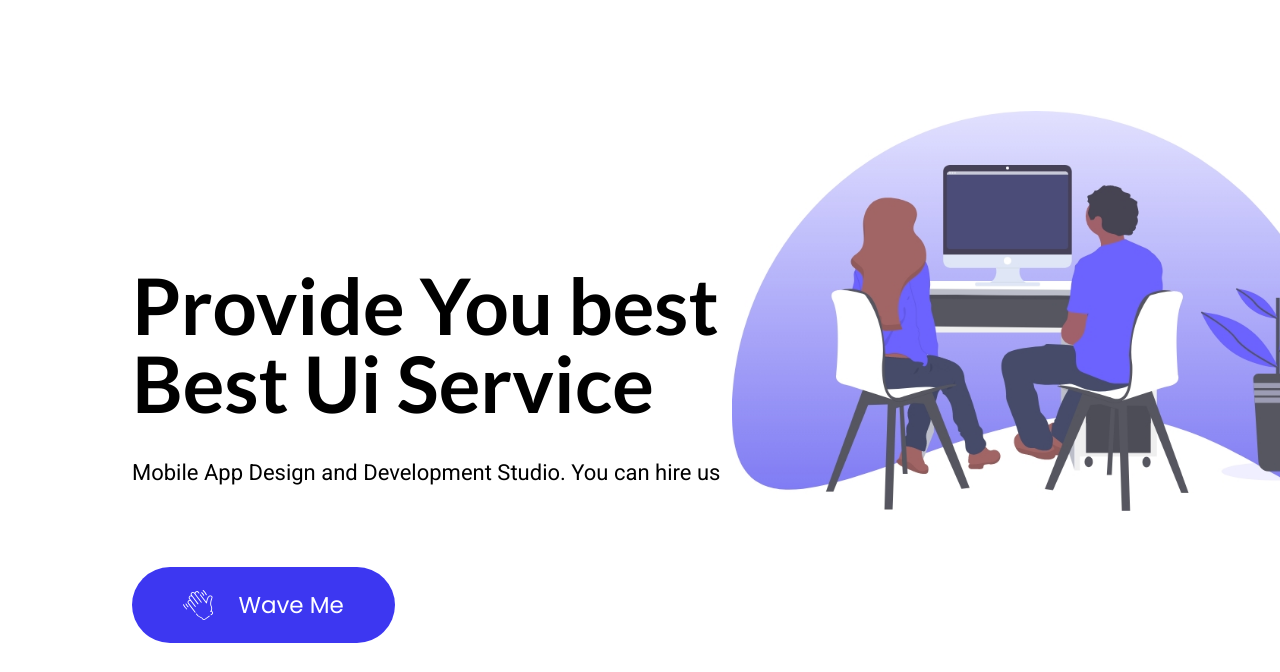
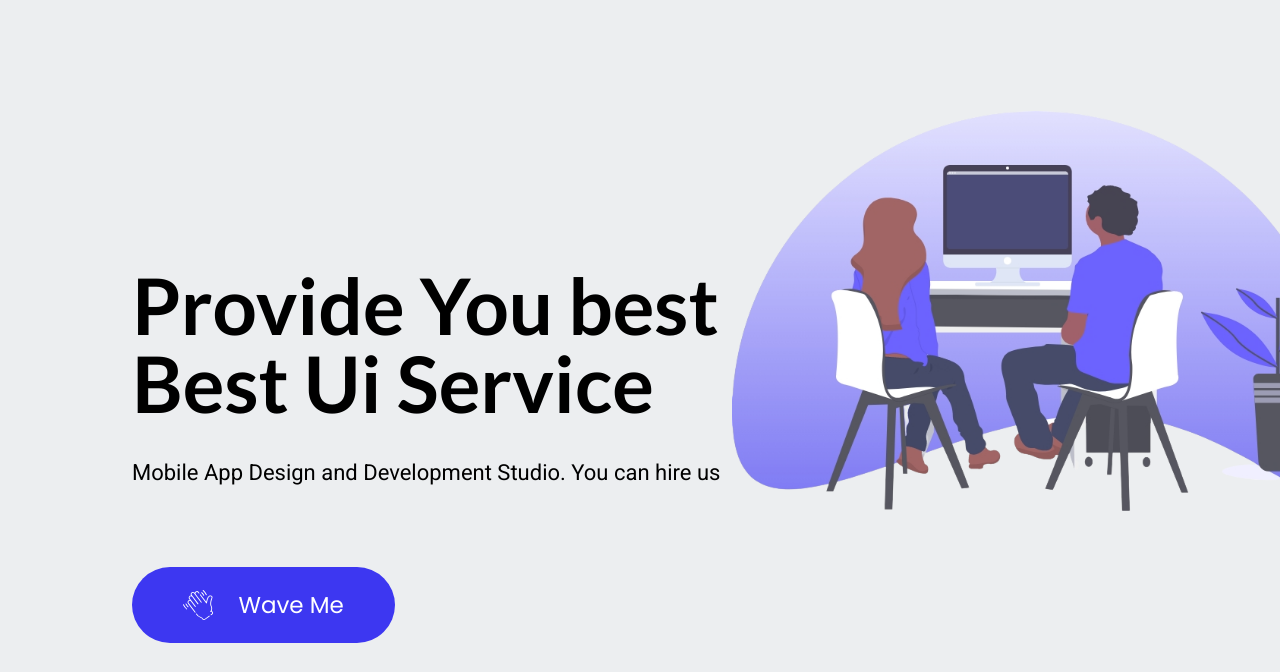
Before and after one commit to irakli-dadu/homework-7, a plain HTML site: page index.html in a window 1280 px wide. Shown: the part 128-800 px from the top of the page. Drawn offline with Linux system fonts and the light colour scheme.

Commit message:
some edits
png gadaviyvane surati rata poni gameqro ukana rom bodyze ubralod sxva peri mimenichebia.

```diff
--- a/css/style.css
+++ b/css/style.css
@@ -1,3 +1,6 @@
+body {
+    background-color: #eceef0;
+}
 .lists {
     display: flex;
     justify-content: space-between;
--- a/index.html
+++ b/index.html
@@ -38,7 +38,7 @@
             </div>
         </div>
         <div class="picture-div">
-            <img class="surati1" src="images/surati.jpg" alt="pic">
+            <img class="surati1" src="images/surati11.png" alt="pic">
         </div>
     </section>
     <section class="part2">
```
Also changed, not shown: images/surati.jpg (deleted), images/surati11.png (added).
